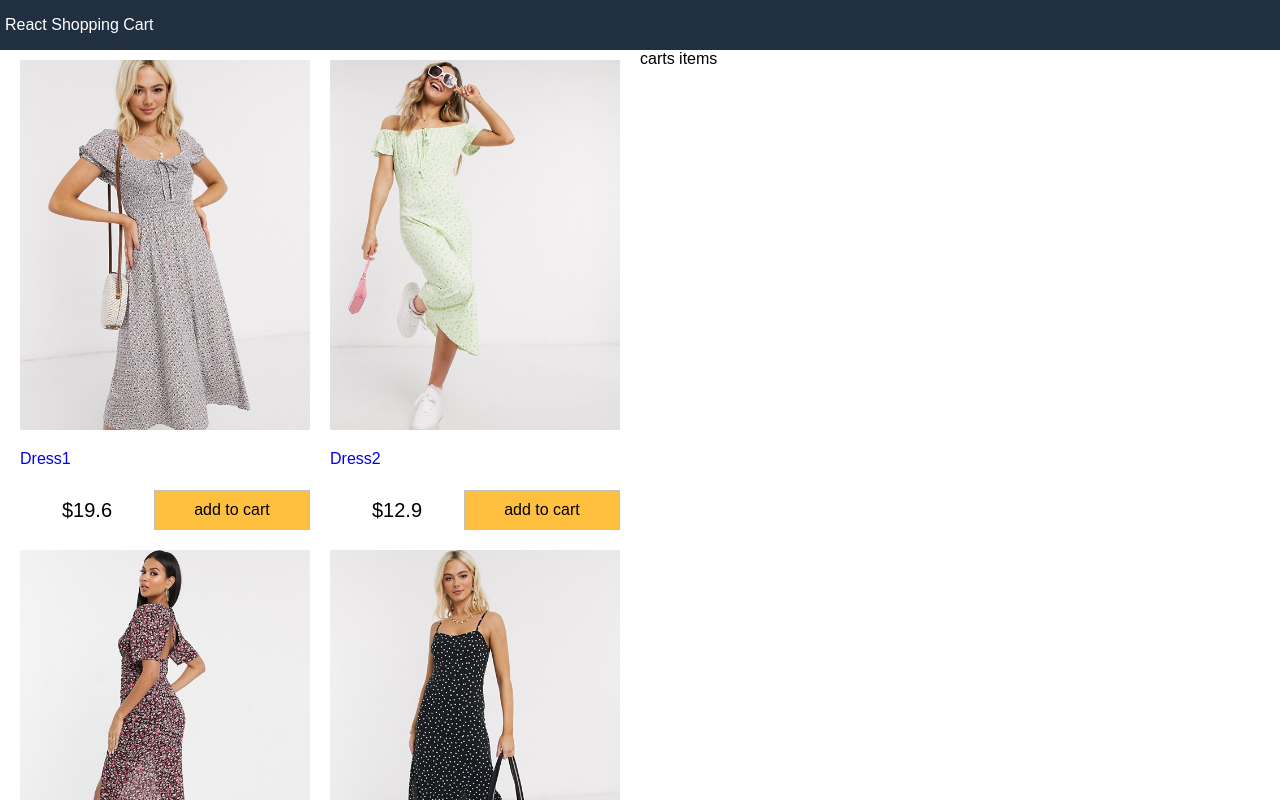
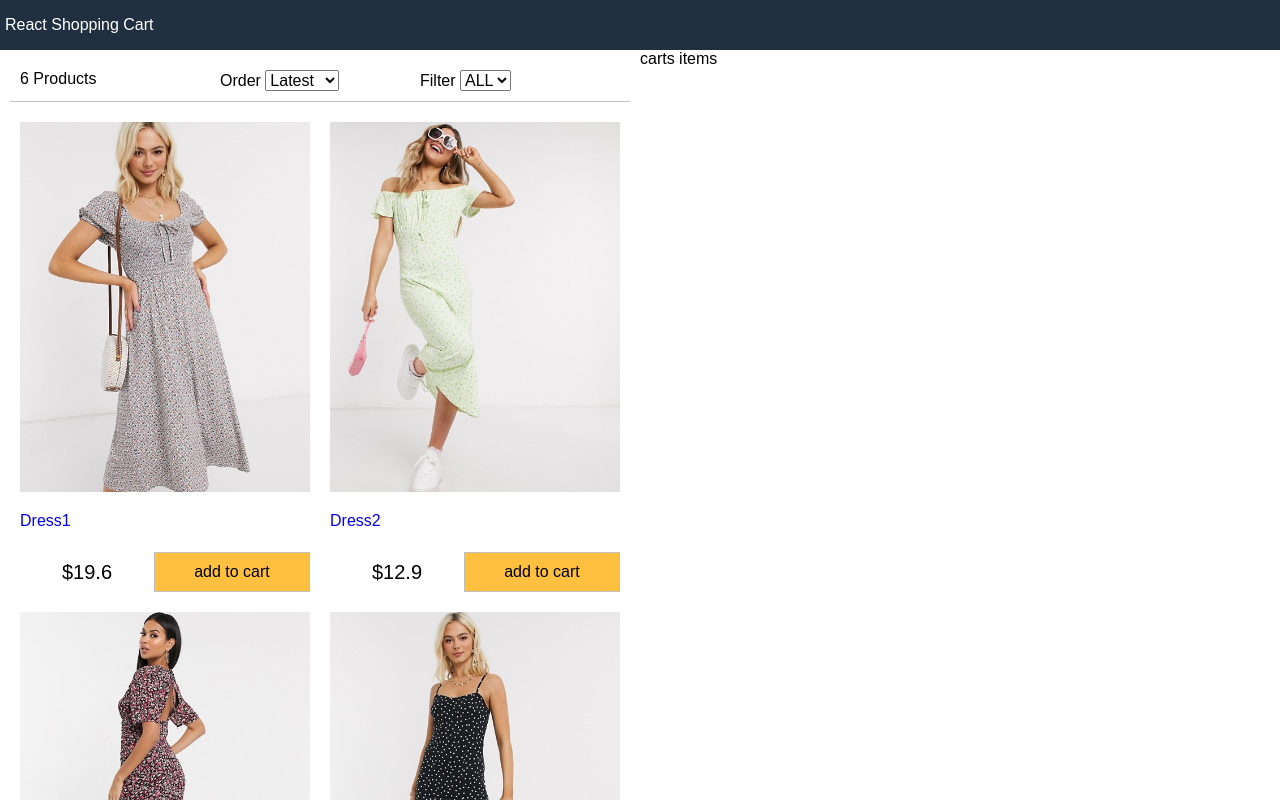
Before and after one commit to Sayzera/shopping-cart, a React (Create React App) app: page / in a window 1280 px wide. Shown: the top 800 px of the page. Built offline with nearby package versions, Linux system fonts and the light colour scheme.

Commit message:
filter Components

```diff
--- a/src/App.js
+++ b/src/App.js
@@ -1,6 +1,7 @@
 import React from "react";
 import Products from "./components/Products";
 import data from "./data.json";
+import Filter from './components/Filter';
 
 class App extends React.Component {
   constructor() {
@@ -10,6 +11,42 @@
       size:"",
       sort:""
     }
+  }
+
+  sortProducts = (event) => {
+  //impl
+  const sort = event.target.value;
+  // fiyatları ucuz pahalı olarak sıralar
+  this.setState({
+    sort: sort,
+    products: this.state.products.slice().sort( (a,b) => (
+
+         sort === "lowest" ?
+         ( (a.price > b.price)? 1: -1 ):
+
+        sort === "heighest"?
+        ((a.price < b.price)? 1: -1):
+        ((a._id > b._id)? 1:-1)
+
+
+     )
+    )
+  })
+
+  }
+
+  filterProducts = (event) => {
+  //impl
+  // bedenlere görele sıralama yapar ve sonra set eder
+  if(event.target.value ==="") {
+    this.setState({size: event.target.value ,products:data.products})
+  } else {
+    this.setState({
+      size: event.target.value,
+      products: data.products.filter( product => product.availableSize.indexOf(event.target.value) >= 0 )
+    })
+  }
+
   }
 
   render() {
@@ -23,6 +60,12 @@
           <main>
             <div className="content">
               <div className="main">
+               <Filter count={this.state.products.length}
+                 size={this.state.size}
+                 sort={this.state.sort}
+                 filterProducts={this.filterProducts}
+                 sortProducts={this.sortProducts}
+               />
                <Products products={this.state.products} />
               </div>
 
--- /dev/null
+++ b/src/components/Filter.js
@@ -0,0 +1,29 @@
+import React, { Component } from 'react'
+
+export default class Filter extends Component {
+
+    render() {
+        return (
+            <div className="filter">
+                <div className="filter-result">{this.props.count} {' '}Products</div>
+                <div className="filter-sort">Order {' '}
+                <select value={this.props.sort} onChange={this.props.sortProducts}>
+                    <option>Latest</option>
+                    <option value="lowest">lowest</option>
+                    <option value="heighest">highest</option>
+                </select>
+                </div>
+                <div className="filter-size">Filter {' '}
+                <select value={this.props.size} onChange={this.props.filterProducts}>
+                    <option value="">ALL</option>
+                    <option value="XS">XS</option>
+                    <option value="S">S</option>
+                    <option value="M">M</option>
+                    <option value="L">L</option>
+                    <option value="XL">XL</option>
+                </select>
+                </div>
+            </div>
+        )
+    }
+}
--- a/src/components/Products.js
+++ b/src/components/Products.js
@@ -6,6 +6,7 @@
     return (
       <div>
         <ul className="products">
+
           {this.props.products.map((product) => (
             <li key={product._id}>
               <div className="product">
--- a/src/data.json
+++ b/src/data.json
@@ -6,7 +6,7 @@
           "image": "/images/dress1.jpg",
           "description":"about dress1",
           "price": 19.6,
-          "availableSize": ["XL", "XXL"]
+          "availableSize": ["S", "XXL"]
       },
       {
         "_id" : "dress2",
@@ -14,7 +14,7 @@
         "image": "/images/dress2.jpg",
         "description":"about dress2",
         "price": 12.9,
-        "availableSize": ["XL", "XXL"]
+        "availableSize": ["M", "S"]
     },
     {
         "_id" : "dress3",
--- a/src/index.css
+++ b/src/index.css
@@ -134,3 +134,14 @@
 .button.primary{
   background-color: #ffc040;
 }
+
+.filter {
+  display: flex;
+  padding: 1rem;
+  margin: 1rem;
+  border-bottom: .1rem #c0c0c0 solid;
+}
+
+.filter div {
+  flex: 1;
+}
```
